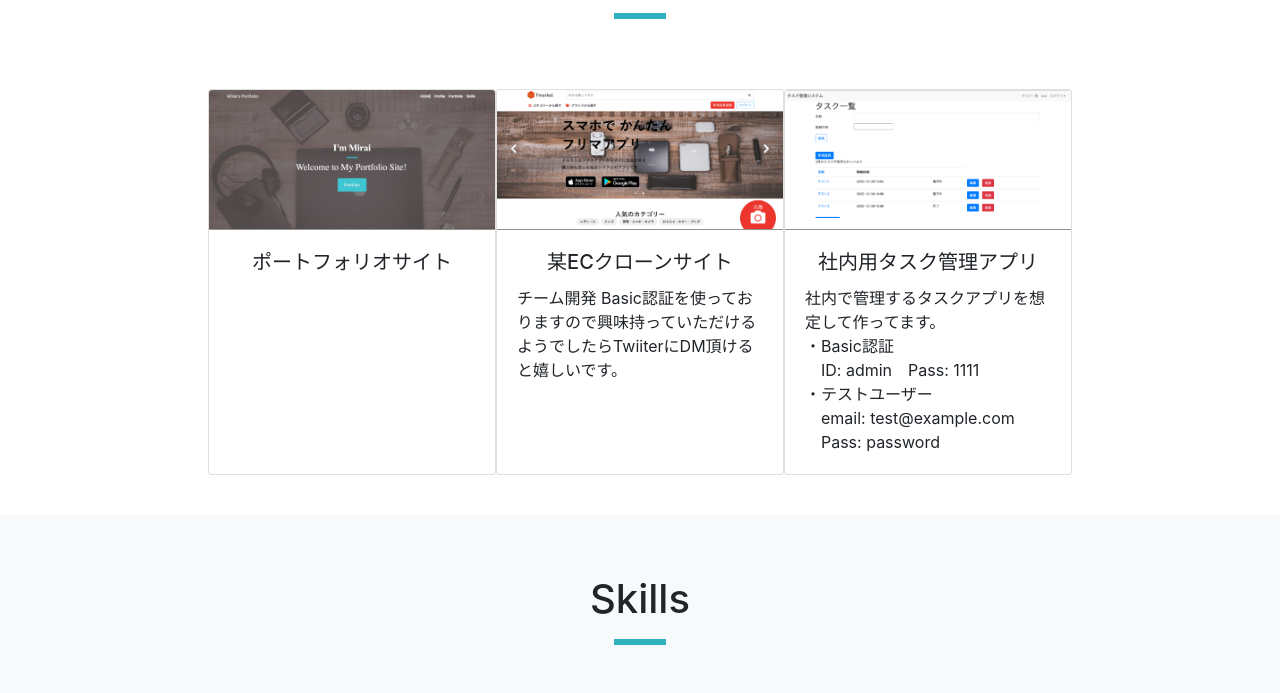
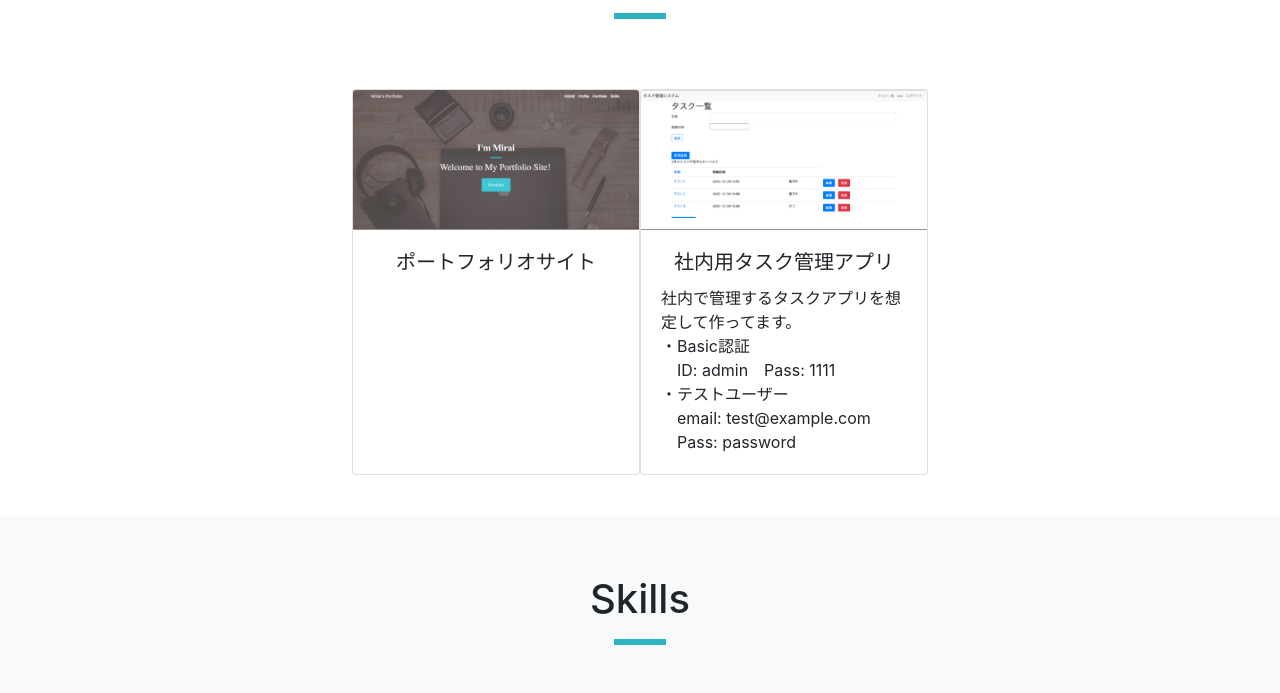
Before and after one commit to mirai1221/blog, a plain HTML site: page index.html in a window 1280 px wide. Shown: the part 1581-2274 px from the top of the page. Drawn offline with nearby package versions, Linux system fonts and the light colour scheme.

```diff
--- a/index.html
+++ b/index.html
@@ -86,7 +86,7 @@
       </div>
       <div class="portfolio-main-box">
         <div class="row col-xs-12">
-          <div class="card mx-auto col-lg-4 col-sm-6 col-xs-12" style="width: 18rem;">
+          <div class="card mx-auto col-lg-6 col-sm-6 col-xs-12" style="width: 18rem;">
             <a href="#">
               <div class="pic_box">
                 <img class="card-img" src="image/pr1.jpg" alt="カードの画像">
@@ -104,26 +104,7 @@
               </div>
             </div>
 
-          <div class="card mx-auto col-lg-4 col-sm-6 col-xs-12 " style="width: 18rem;" >
-            <a href ="http://46.51.229.233/">
-              <div class="pic_box">
-                <img class="card-img" src="image/pr3.png" alt="カードの画像">
-                <span>
-                  <h4 class="pic_text">WEB SITE</h4>
-                  <p>merukari</p>
-                  <h4 class="pic_text">Using Skils</h4>
-                  <label>HTML,CSS,jQuery,Rails</label>
-                </span>
-                </div>
-              </a>
-            <div class="card-body">
-              <h5 class="card-title">某ECクローンサイト</h5>
-              <p class="card-text">チーム開発 Basic認証を使っておりますので興味持っていただけるようでしたらTwiiterにDM頂けると嬉しいです。</p>
-            </div>
-        </div>
-
-
-          <div class="card mx-auto col-lg-4 col-sm-6 col-xs-12" style="width: 18rem;">
+          <div class="card mx-auto col-lg-6 col-sm-6 col-xs-12" style="width: 18rem;">
             <a href="https://task-management-system-m.herokuapp.com/login">
               <div class="pic_box">
                 <img class="card-img" src="image/pr4.png" alt="カードの画像">
@@ -138,8 +119,8 @@
             <div class="card-body">
               <h5 class="card-title">社内用タスク管理アプリ</h5>
               <p class="card-text">社内で管理するタスクアプリを想定して作ってます。<br>・Basic認証 <br>&emsp;ID: admin&emsp;Pass: 1111 <br>・テストユーザー <br>&emsp;email: test@example.com <br>&emsp;Pass: password</p>
-              </div>
             </div>
+        </div>
       </div>
     </div>
   </section>
```
